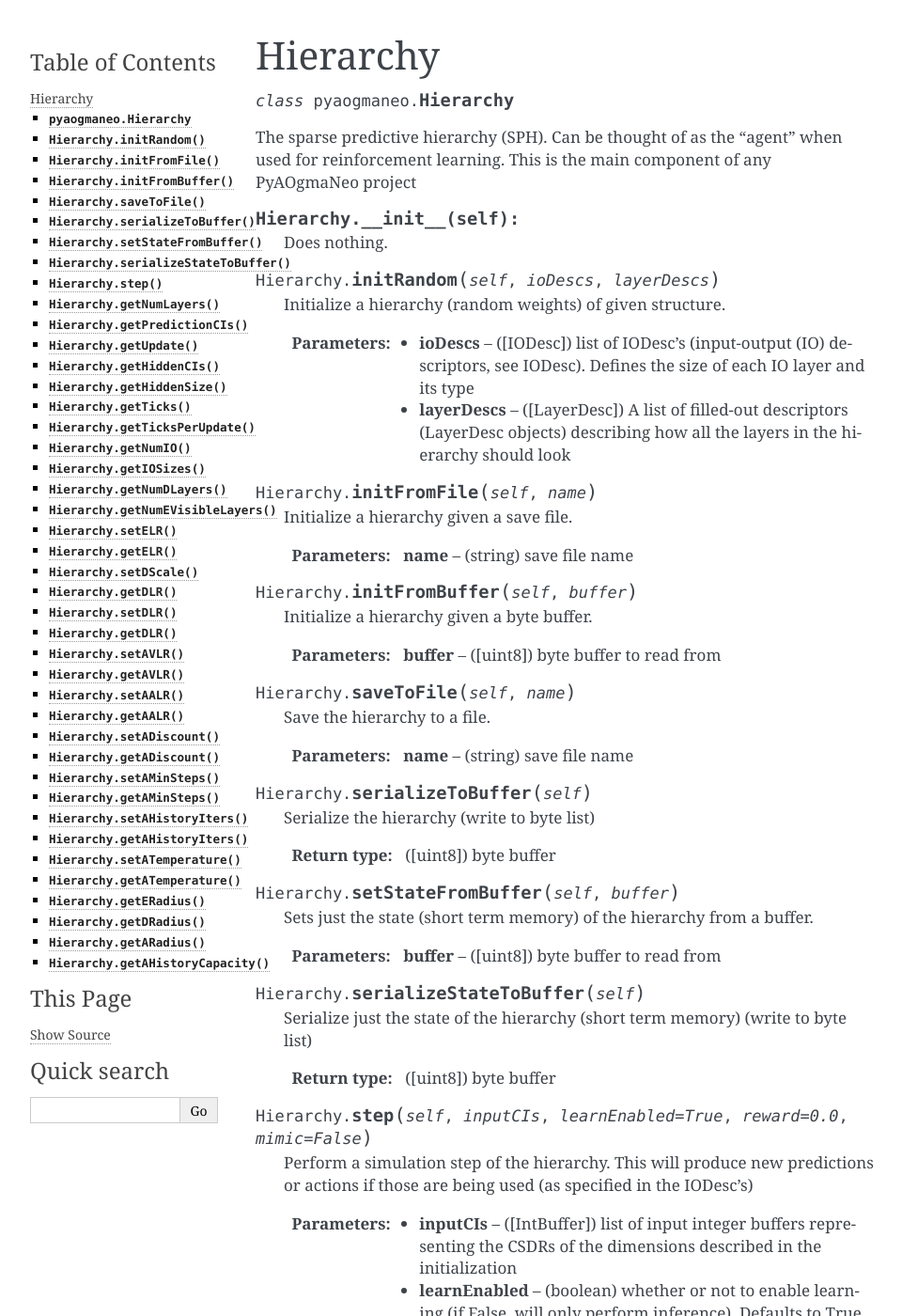
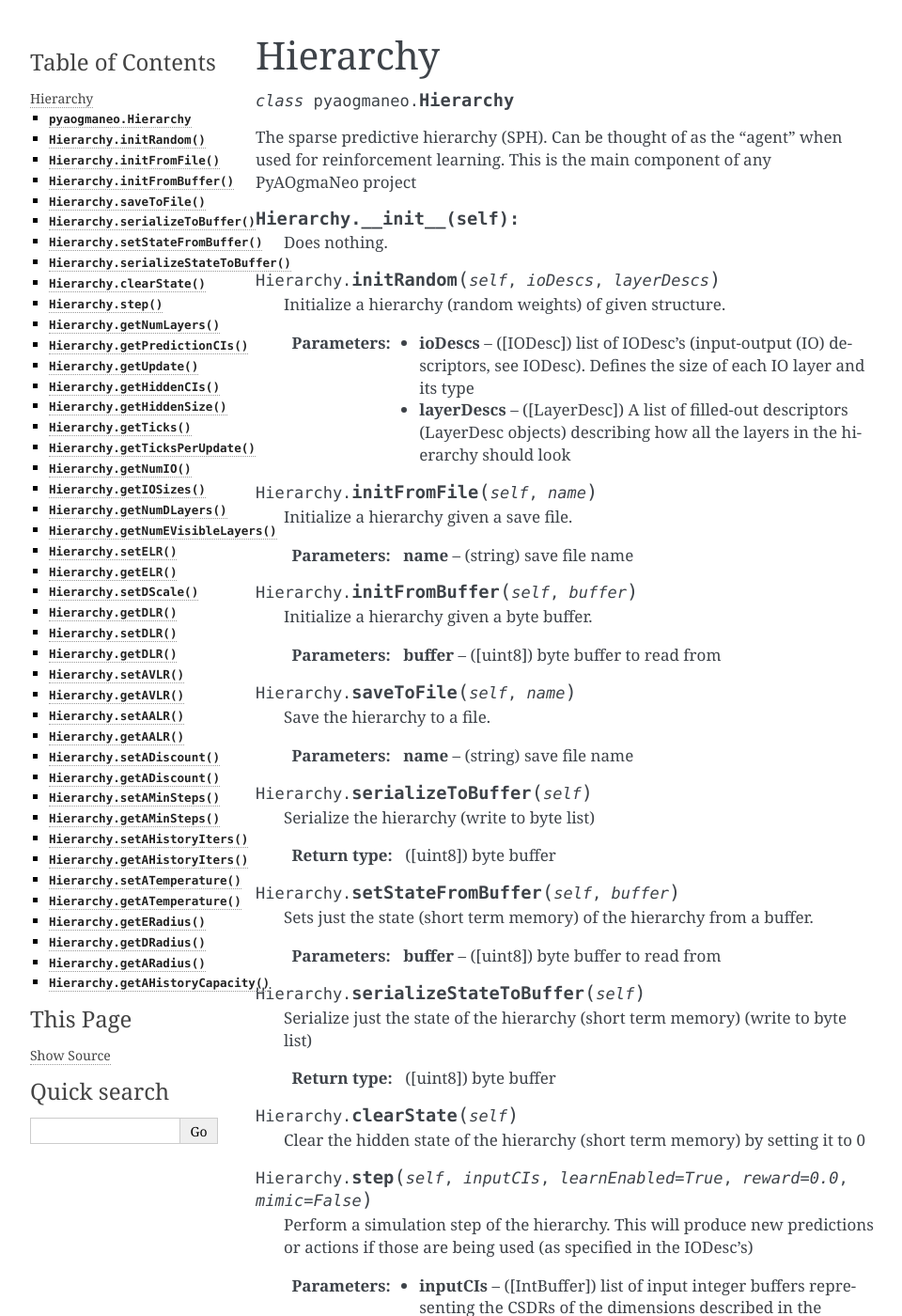
Before and after one commit to ogmacorp/PyAOgmaNeo, a Sphinx documentation site: the page built from docs/hierarchy.rst, in a window 1280 px wide and 1400 px high. Shown: the whole window at 94% size, without its empty margins (148-1108 px from the left). Built offline with Sphinx 7.4.7, drawn with Linux system fonts in a browser that asks for light colours.

Commit message:
Added state clearing

```diff
--- a/docs/hierarchy.rst
+++ b/docs/hierarchy.rst
@@ -51,6 +51,10 @@ The sparse predictive hierarchy (SPH). Can be thought of as the "agent" when use
     Serialize just the state of the hierarchy (short term memory) (write to byte list)
 
     :rtype: ([uint8]) byte buffer
+
+.. function:: Hierarchy.clearState(self)
+
+    Clear the hidden state of the hierarchy (short term memory) by setting it to 0
 
 .. function:: Hierarchy.step(self, inputCIs, learnEnabled=True, reward=0.0, mimic=False)
 
```
